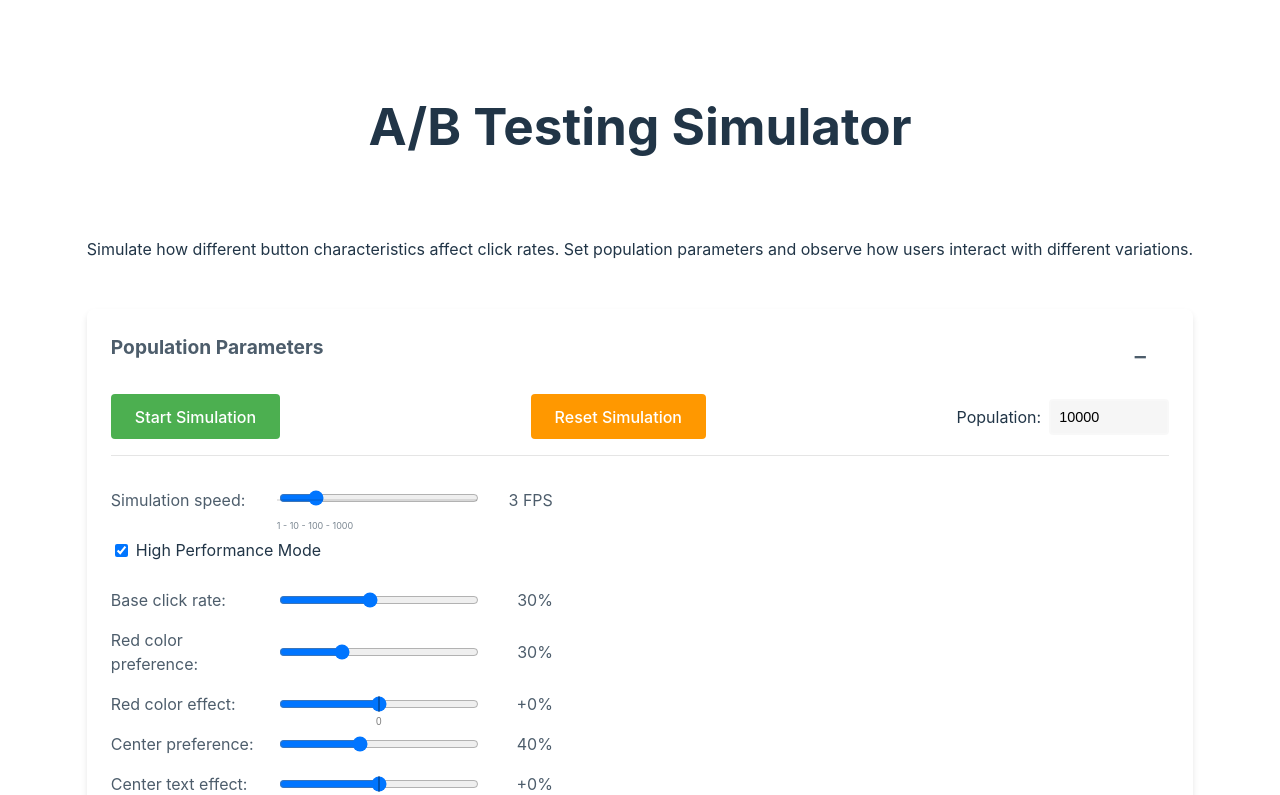
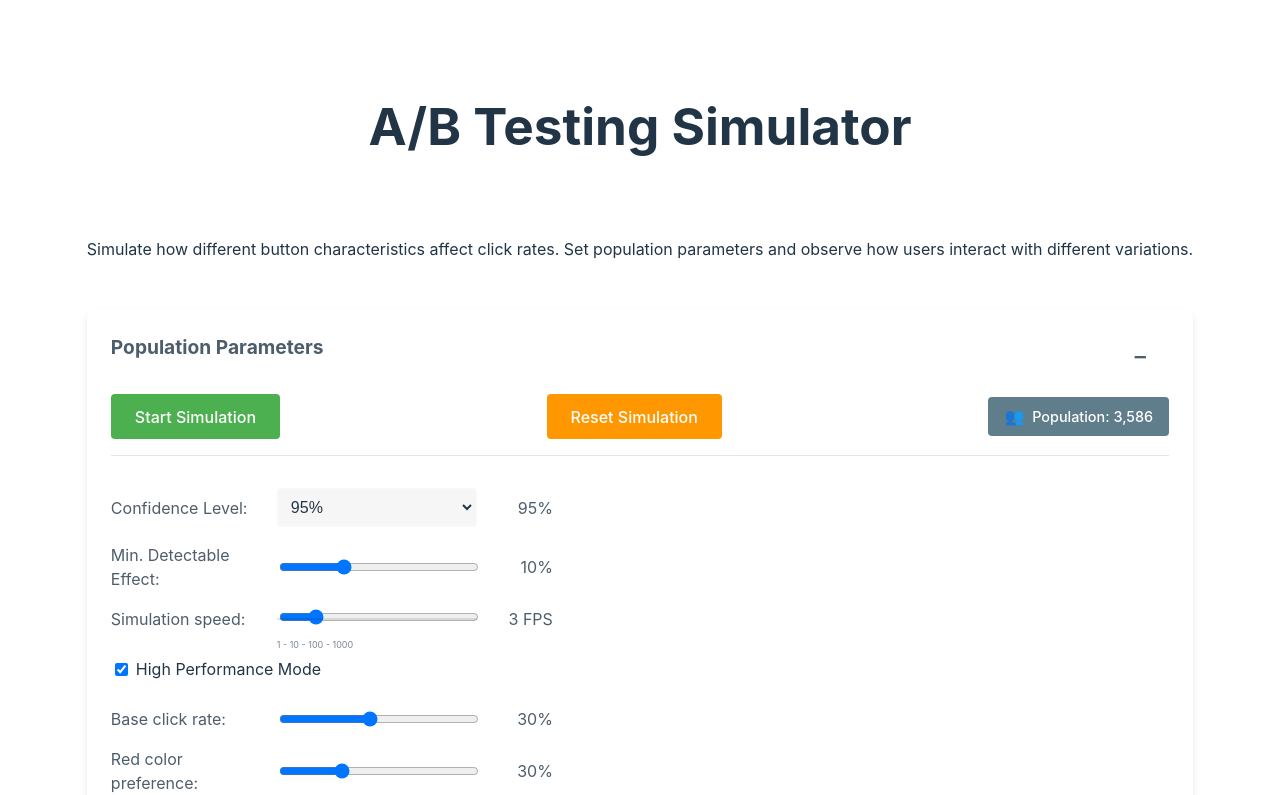
Before and after one commit to quadfactor/evalsDemo, a React (Vite) app in the folder evals/: page / in a window 1280 px wide. Shown: the top 795 px of the page. Built offline with nearby package versions, Linux system fonts and the light colour scheme.

Commit message:
Add confidence level selection and required population size calculation; enhance results display with statistical power indicators

```diff
--- a/evals/src/App.css
+++ b/evals/src/App.css
@@ -565,3 +565,70 @@ input[type='range'] {
   vertical-align: super;
   font-size: 0.8em;
 }
+
+/* ...existing styles... */
+
+.confidence-select {
+  padding: 0.5rem;
+  font-size: 1rem;
+  border-radius: 4px;
+  border: 2px solid rgba(255, 255, 255, 0.2);
+  background: rgba(170, 170, 170, 0.1);
+  color: inherit;
+  cursor: pointer;
+  width: 200px;
+}
+
+.population-info {
+  display: flex;
+  align-items: center;
+  gap: 1rem;
+}
+
+.population-badge {
+  background-color: #607d8b;
+  color: white;
+  padding: 0.5rem 1rem;
+  border-radius: 4px;
+  font-weight: 500;
+  font-size: 0.9rem;
+  display: flex;
+  align-items: center;
+  gap: 0.5rem;
+}
+
+.population-badge::before {
+  content: '👥';
+  font-size: 1.1em;
+}
+
+/* Add styles for the new system info section */
+.system-info {
+  margin-top: 1rem;
+  padding: 0.75rem;
+  background-color: rgba(0, 0, 0, 0.05);
+  border-radius: 4px;
+  font-size: 0.85rem;
+}
+
+.system-info h4 {
+  margin: 0 0 0.5rem 0;
+  font-size: 0.9rem;
+  opacity: 0.8;
+}
+
+.system-info-row {
+  display: flex;
+  justify-content: space-between;
+  margin-bottom: 0.25rem;
+}
+
+.system-info-row span:first-child {
+  opacity: 0.7;
+}
+
+.system-info-row span:last-child {
+  font-weight: 500;
+}
+
+/* ...existing styles... */
--- a/evals/src/App.jsx
+++ b/evals/src/App.jsx
@@ -9,7 +9,8 @@ import {
 import './App.css';
 
 function AppContent() {
-  const { params, isRunning, setIsRunning } = useContext(PopulationContext);
+  const { params, isRunning, setIsRunning, requiredPopulationSize } =
+    useContext(PopulationContext);
 
   // Results state for Variation A
   const [impressionsA, setImpressionsA] = useState(0);
@@ -58,7 +59,7 @@ function AppContent() {
     if (!isRunning) return;
 
     // Calculate whether we've reached the target sample size
-    const halfPopulation = params.populationSize / 2;
+    const halfPopulation = requiredPopulationSize / 2;
     const sampleReached =
       impressionsA >= halfPopulation && impressionsB >= halfPopulation;
 
@@ -97,7 +98,7 @@ function AppContent() {
     isRunning,
     params.fps,
     processBatchSize,
-    params.populationSize,
+    requiredPopulationSize,
     impressionsA,
     impressionsB,
     setIsRunning,
@@ -120,7 +121,7 @@ function AppContent() {
             impressions={impressionsA}
             clicks={clicksA}
             currentClickProbability={probabilityA}
-            totalPopulation={params.populationSize}
+            totalPopulation={requiredPopulationSize}
             otherVariationData={variationB} // Pass variation B data for lift comparison
           />
           <ButtonForm
@@ -137,7 +138,7 @@ function AppContent() {
             impressions={impressionsB}
             clicks={clicksB}
             currentClickProbability={probabilityB}
-            totalPopulation={params.populationSize}
+            totalPopulation={requiredPopulationSize}
             otherVariationData={variationA} // Pass variation A data for lift comparison
           />
           <ButtonForm
--- a/evals/src/components/PopulationSettings.jsx
+++ b/evals/src/components/PopulationSettings.jsx
@@ -2,7 +2,7 @@ import { useContext, useState } from 'react';
 import { PopulationContext } from '../contexts/PopulationContext';
 
 function PopulationSettings({ onResetSimulation }) {
-  const { params, setParams, isRunning, setIsRunning } =
+  const { params, setParams, isRunning, setIsRunning, requiredPopulationSize } =
     useContext(PopulationContext);
   const [isPanelOpen, setIsPanelOpen] = useState(true);
 
@@ -87,6 +87,11 @@ function PopulationSettings({ onResetSimulation }) {
     );
   };
 
+  // Format numbers for display
+  const formatNumber = (num) => {
+    return new Intl.NumberFormat().format(Math.round(num));
+  };
+
   return (
     <div className={`settings-panel ${!isPanelOpen ? 'collapsed' : ''}`}>
       <div className="settings-header">
@@ -111,19 +116,47 @@ function PopulationSettings({ onResetSimulation }) {
             Reset Simulation
           </button>
 
-          <div className="population-size">
-            <label htmlFor="population-size">Population:</label>
-            <input
-              id="population-size"
-              type="number"
-              min="1000"
-              max="1000000"
-              step="1000"
-              value={params.populationSize}
-              onChange={(e) => handlePopulationChange(e.target.value)}
-              className="population-input"
-            />
+          <div className="population-info">
+            <div
+              className="population-badge"
+              title="Required population size based on statistical significance"
+            >
+              Population: {formatNumber(requiredPopulationSize)}
+            </div>
           </div>
+        </div>
+
+        <div className="slider-group">
+          <span>Confidence Level:</span>
+          <select
+            className="confidence-select"
+            value={params.confidenceLevel}
+            onChange={(e) =>
+              handleParamChange('confidenceLevel', e.target.value)
+            }
+          >
+            <option value="0.80">80%</option>
+            <option value="0.85">85%</option>
+            <option value="0.90">90%</option>
+            <option value="0.95">95%</option>
+            <option value="0.99">99%</option>
+          </select>
+          <span>{Math.round(params.confidenceLevel * 100)}%</span>
+        </div>
+
+        <div className="slider-group">
+          <span>Min. Detectable Effect:</span>
+          <input
+            type="range"
+            min="0.01"
+            max="0.3"
+            step="0.01"
+            value={params.minimumDetectableEffect}
+            onChange={(e) =>
+              handleParamChange('minimumDetectableEffect', e.target.value)
+            }
+          />
+          <span>{Math.round(params.minimumDetectableEffect * 100)}%</span>
         </div>
 
         {renderFPSControl()}
--- a/evals/src/components/Results.jsx
+++ b/evals/src/components/Results.jsx
@@ -25,10 +25,28 @@ function Results({
 
   // Calculate expected total impressions for this variation (50% of population)
   const expectedImpressions = totalPopulation / 2;
+
+  // Calculate minimum sample needed for statistical power
+  const minimumSampleNeeded = Math.ceil(expectedImpressions * 0.15); // 15% of expected as a minimum threshold
+
+  // Calculate progress percentage based on minimum needed for statistical significance
   const completionPercent =
     expectedImpressions > 0
       ? Math.min(100, ((impressions / expectedImpressions) * 100).toFixed(1))
       : '0.0';
+
+  // Calculate statistical power based on current sample size
+  let currentPower = 0;
+  if (
+    impressions > 0 &&
+    otherVariationData &&
+    otherVariationData.impressions > 0
+  ) {
+    // Calculate based on current sample size relative to required size
+    const combinedSampleRatio =
+      (impressions + otherVariationData.impressions) / totalPopulation;
+    currentPower = Math.min(100, Math.round(combinedSampleRatio * 100));
+  }
 
   // Calculate CTR
   const ctr = impressions > 0 ? (clicks / impressions) * 100 : 0;
@@ -89,6 +107,8 @@ function Results({
           total population)
         </span>
       </div>
+
+      <div className="progress-container">
         <div className="progress-bar">
           <div
             className="progress-fill"
@@ -96,6 +116,18 @@ function Results({
             title={`${completionPercent}% of expected sample size`}
           ></div>
         </div>
+        <div className="progress-labels">
+          <span>0%</span>
+          <span
+            className="power-indicator"
+            style={{ left: `${currentPower}%` }}
+          >
+            {currentPower}% Power
+          </span>
+          <span>100%</span>
+        </div>
+      </div>
+
       {isComplete && !isRunning && (
         <div className="completion-badge">Sample Complete</div>
       )}
--- a/evals/src/contexts/PopulationContext.jsx
+++ b/evals/src/contexts/PopulationContext.jsx
@@ -1,32 +1,70 @@
-import { createContext, useState, useCallback } from 'react';
+import { createContext, useState, useCallback, useMemo } from 'react';
 
 export const PopulationContext = createContext();
 
 export function PopulationProvider({ children }) {
   const [params, setParams] = useState({
     baseClickRate: 0.3,
-    colorPreference: 0.3, // Percentage of users who prefer red color
-    colorImpact: 0, // Can be negative or positive
+    colorPreference: 0.3,
+    colorImpact: 0,
     centerPreference: 0.4,
-    centerImpact: 0, // Can be negative or positive
+    centerImpact: 0,
     spellingPreference: 0.6,
-    spellingImpact: 0, // Can be negative or positive
-    populationSize: 10000, // Default population size
-    fps: 3, // Global FPS setting
-    performanceMode: true, // New parameter to control optimization
+    spellingImpact: 0,
+    confidenceLevel: 0.95, // New parameter for confidence level (95%)
+    minimumDetectableEffect: 0.1, // New parameter for minimum detectable effect (10%)
+    fps: 3,
+    performanceMode: true,
   });
+
+  // Calculate required population size automatically
+  const requiredPopulationSize = useMemo(() => {
+    // Statistical formula for sample size calculation
+    // n = (Z²×p×(1-p))/e²
+    // where Z is Z-score for confidence level, p is baseline conversion rate, e is margin of error
+
+    // Z-scores for common confidence levels
+    const zScores = {
+      0.8: 1.28,
+      0.85: 1.44,
+      0.9: 1.65,
+      0.95: 1.96,
+      0.99: 2.58,
+    };
+
+    const z = zScores[params.confidenceLevel] || 1.96; // Default to 95% confidence
+    const p = params.baseClickRate; // Baseline conversion rate
+    const mde = params.minimumDetectableEffect; // Minimum detectable effect
+
+    // Calculate sample size per variation
+    const sampleSizePerVariation = Math.ceil(
+      (Math.pow(z, 2) * p * (1 - p) * 2) / Math.pow(p * mde, 2)
+    );
+
+    // Total population size (2 variations)
+    return sampleSizePerVariation * 2;
+  }, [
+    params.confidenceLevel,
+    params.baseClickRate,
+    params.minimumDetectableEffect,
+  ]);
 
   // Optimize parameter updates to reduce re-renders
   const setParamsOptimized = useCallback((updater) => {
     setParams(updater);
   }, []);
 
-  // Change initial state to false (stopped) instead of true (running)
   const [isRunning, setIsRunning] = useState(false);
 
   return (
     <PopulationContext.Provider
-      value={{ params, setParams: setParamsOptimized, isRunning, setIsRunning }}
+      value={{
+        params,
+        setParams: setParamsOptimized,
+        isRunning,
+        setIsRunning,
+        requiredPopulationSize,
+      }}
     >
       {children}
     </PopulationContext.Provider>
```
Lines whose indentation alone changed are shown as unchanged.
